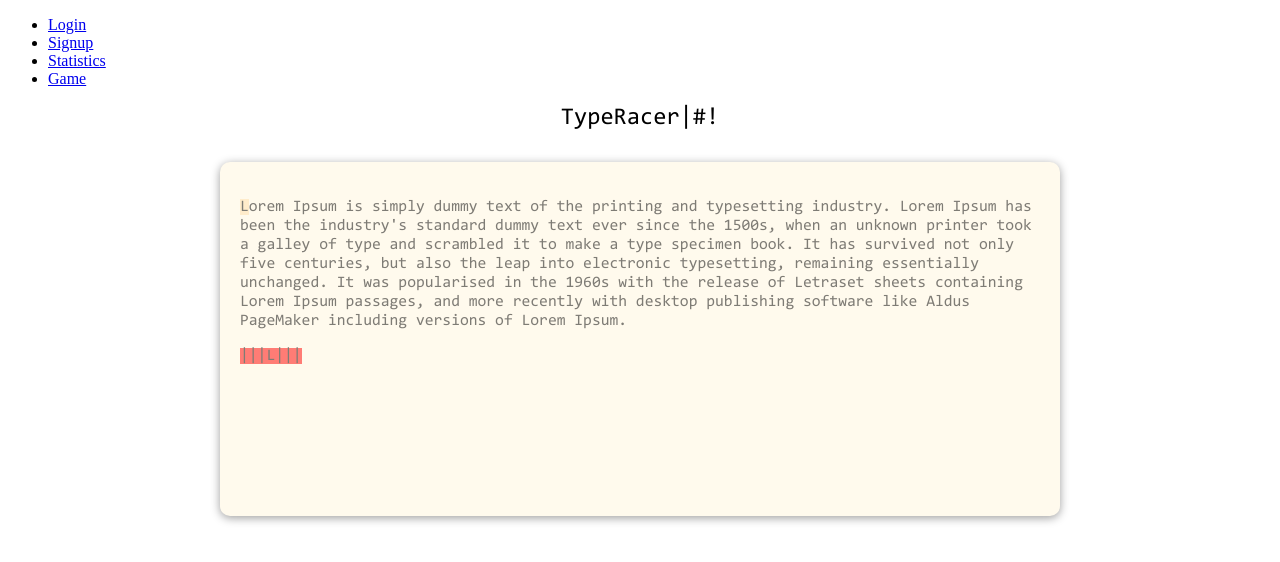
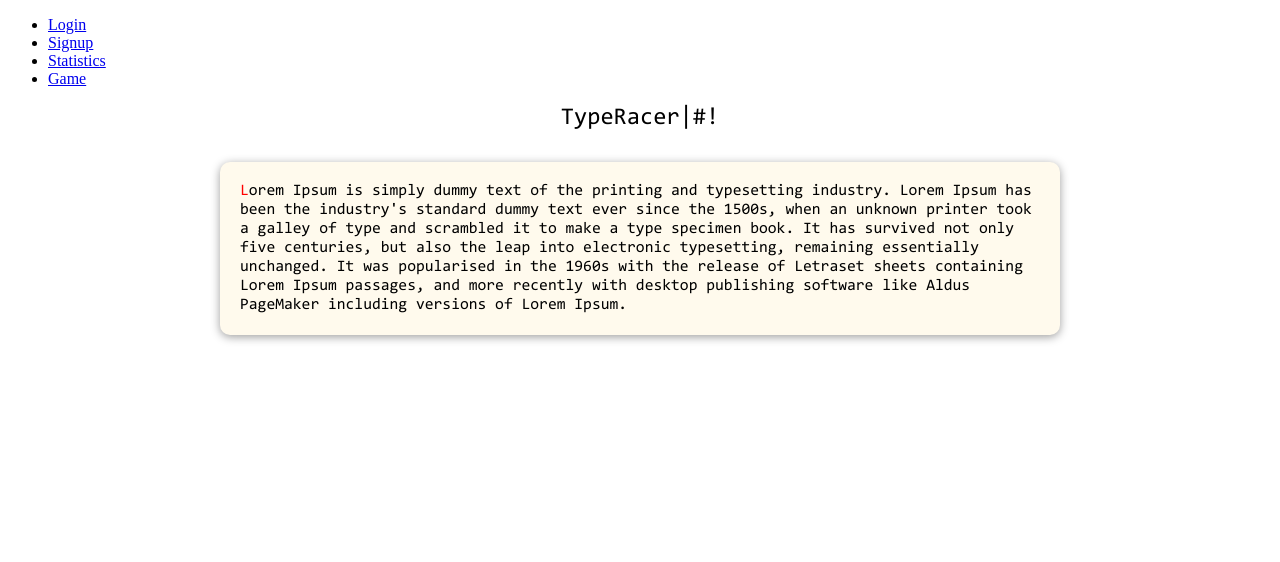
Before and after one commit to The-Typists/WhatTheHack_hacknroll2021, a React (Create React App) app in the folder frontend/: page /game in a window 1280 px wide. Shown: the top 562 px of the page. Built offline with nearby package versions, Linux system fonts and the light colour scheme.

Commit message:
Basic Oppponents Cursor

```diff
--- a/frontend/src/components/CodeBox.tsx
+++ b/frontend/src/components/CodeBox.tsx
@@ -1,16 +1,15 @@
-import React, {useEffect, useState} from "react";
+import React, { useEffect, useState } from "react";
 import './CodeBox.css';
-import socketClient  from "socket.io-client";
-import { OppCursor } from "./OppCursor";
+import socketClient from "socket.io-client";
 
 const text = `Lorem Ipsum is simply dummy text of the printing and typesetting industry. Lorem Ipsum has been the industry's standard dummy text ever since the 1500s, when an unknown printer took a galley of type and scrambled it to make a type specimen book. It has survived not only five centuries, but also the leap into electronic typesetting, remaining essentially unchanged. It was popularised in the 1960s with the release of Letraset sheets containing Lorem Ipsum passages, and more recently with desktop publishing software like Aldus PageMaker including versions of Lorem Ipsum.`;
 
 export function CodeBox(props: any) {
-    const {style} = props;
-    const [ptr, setPtr] = useState(0);
+    const { style } = props;
+    const [userPointer, setUserPointer] = useState(0);
 
     // Lobby size = 5 (incl yourself)
-    const [opp, setOpp] = useState([0,0,0,0]);
+    const [opp, setOpp] = useState([0, 0, 0, 0]);
 
     useEffect(() => {
         const SERVER = "http://127.0.0.1:2105";
@@ -20,25 +19,81 @@
             console.log(`I'm connected with the back-end`);
         });
         socket.emit('initialize', text.length);
-        socket.on('updatePos', (opp:any) => {
+        socket.on('updatePos', (opp: any) => {
             setOpp(opp)
-            console.log(opp);
+            console.log("opp:", opp)
         })
-    },[])
+    }, [])
+
+    const otherPlayers = [
+        {
+            position: opp[1],
+            color: "yellow",
+        },
+        {
+            position: opp[2],
+            color: "green",
+        },
+        {
+            position: opp[3],
+            color: "blue",
+        },
+        {
+            position: opp[4],
+            color: "pink",
+        },
+    ];
+
+    return (
+        <div
+            className={"container"}
+            style={{ margin: style.margin }}
+            onKeyDown={(e) => {
+                const isCorrectKeyPress =
+                    e.key == text[userPointer] ||
+                    (e.key == "Enter" && text[userPointer] == "\n");
+
+                if (isCorrectKeyPress) {
+                    setUserPointer(userPointer + 1);
+                    console.log("Next Char is ", text[userPointer + 1])
+                }
+            }
+            } tabIndex={0}
+        >
+            {text.split("").map((char, i) => {
+                {
+                    if (i == userPointer) {
+                        return <span style={{ color: "red" }}>{char}</span>
+                    }
+                    const samePos = otherPlayers.filter(x => x.position == i)
+                    for (let player of samePos) {
+                        return <span style={{ backgroundColor: player.color, borderBlock: 1 }}>{char}</span>
+                    }
+                    return <span>{char}</span>
+                }
+            })}
+
+        </div>
+    )
+
+
+
+
+
 
     return (
         <div className={"container"} style={{ margin: style.margin }}
-             onKeyDown={(e) => {
-                 const isCorrectKeyPress =
-                     e.key == text[ptr] ||
-                     (e.key == "Enter" && text[ptr] == "\n");
+            onKeyDown={(e) => {
+                const isCorrectKeyPress =
+                    e.key == text[userPointer] ||
+                    (e.key == "Enter" && text[userPointer] == "\n");
 
-                 if(isCorrectKeyPress) {
-                     setPtr(ptr + 1);
-                     console.log("Next Char is ", text[ptr + 1])
-                 }
-             }}
-             tabIndex={0}
+                if (isCorrectKeyPress) {
+                    setUserPointer(userPointer + 1);
+                    console.log("Next Char is ", text[userPointer + 1])
+                }
+            }}
+            tabIndex={0}
         >
             <p style={{
                 whiteSpace: "pre-wrap",
@@ -46,12 +101,12 @@
                 left: 0, top: 0, right: 0, bottom: 0,
             }}>
 
-                <span style={{color:"red"}}>{text.slice(0,ptr)}</span>
+                <span style={{ color: "red" }}>{text.slice(0, userPointer)}</span>
                 <span>
-                <span style={{backgroundColor:"#FFE0AB"}}>{text[ptr]}</span>
+                    <span style={{ backgroundColor: "#FFE0AB" }}>{text[userPointer]}</span>
                 </span>
 
-                <span>{text.slice(ptr+1)}</span>
+                <span>{text.slice(userPointer + 1)}</span>
             </p>
 
             {/*============= overlay====== */}
@@ -60,9 +115,8 @@
                 zIndex: 100,
                 position: "relative"
             }}>
-                <span style={{opacity:0}}>{text.slice(0,opp[0])}</span>
-                <OppCursor playerPtr={ptr}character={text[opp[0]]} opp={opp} />
-                <span style={{opacity:0}}>{text.slice(opp[0]+1)}</span>
+                <span style={{ opacity: 0 }}>{text.slice(0, opp[0])}</span>
+                <span style={{ opacity: 0 }}>{text.slice(opp[0] + 1)}</span>
             </p>
         </div>
     );
--- a/frontend/src/components/OppCursor.tsx
+++ /dev/null
@@ -1,18 +0,0 @@
-import React, {useEffect, useState} from "react";
-
-export function OppCursor({playerPtr, character, opp}: any) {
-    // if any of the other elements equal mine, then i add them:
-    let others = opp.slice(1,opp.length)
-    console.log("opp sliced:", others)
-    let markers = others.map((elem: number) => {
-        if(elem == playerPtr) {
-            return <span>|</span>
-        }
-    })
-
-    return <span style={{backgroundColor:"red"}}>
-        {markers}
-        {character}
-        {markers}
-        </span>
-}
--- a/frontend/src/pages/LoginPage.tsx
+++ b/frontend/src/pages/LoginPage.tsx
@@ -24,6 +24,7 @@
                 <label>Password :
                     <input/>
                 </label>
+                {/* nb: passwords will be stored in plain text, need to indicate to them, or submit as a hash */}
                 <br/>
                 <input type={"submit"} value={"Submit"}/>
             </form>
```
Also changed, not shown: 1 other file (tests, documents, lock files or other folders).
